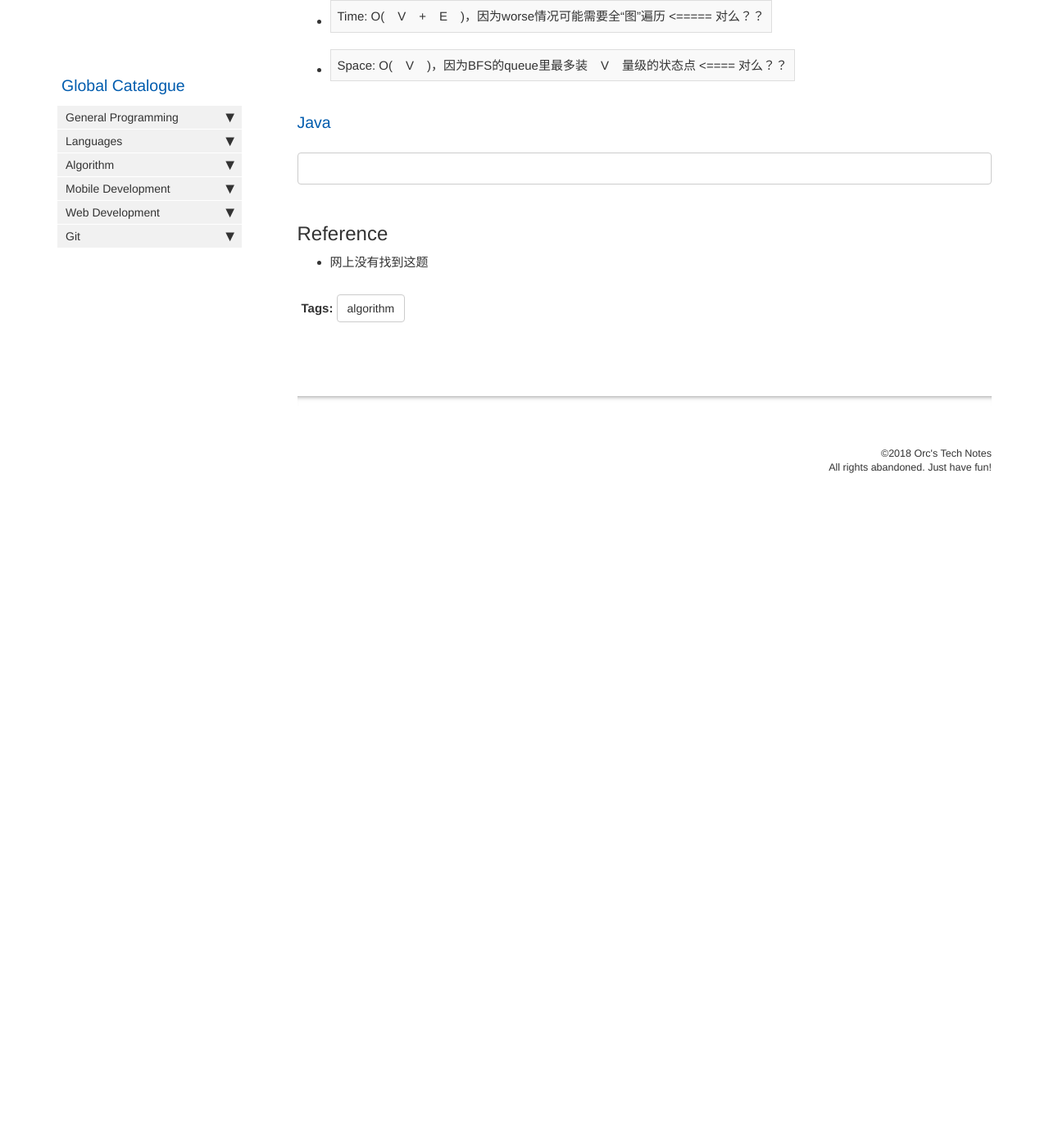
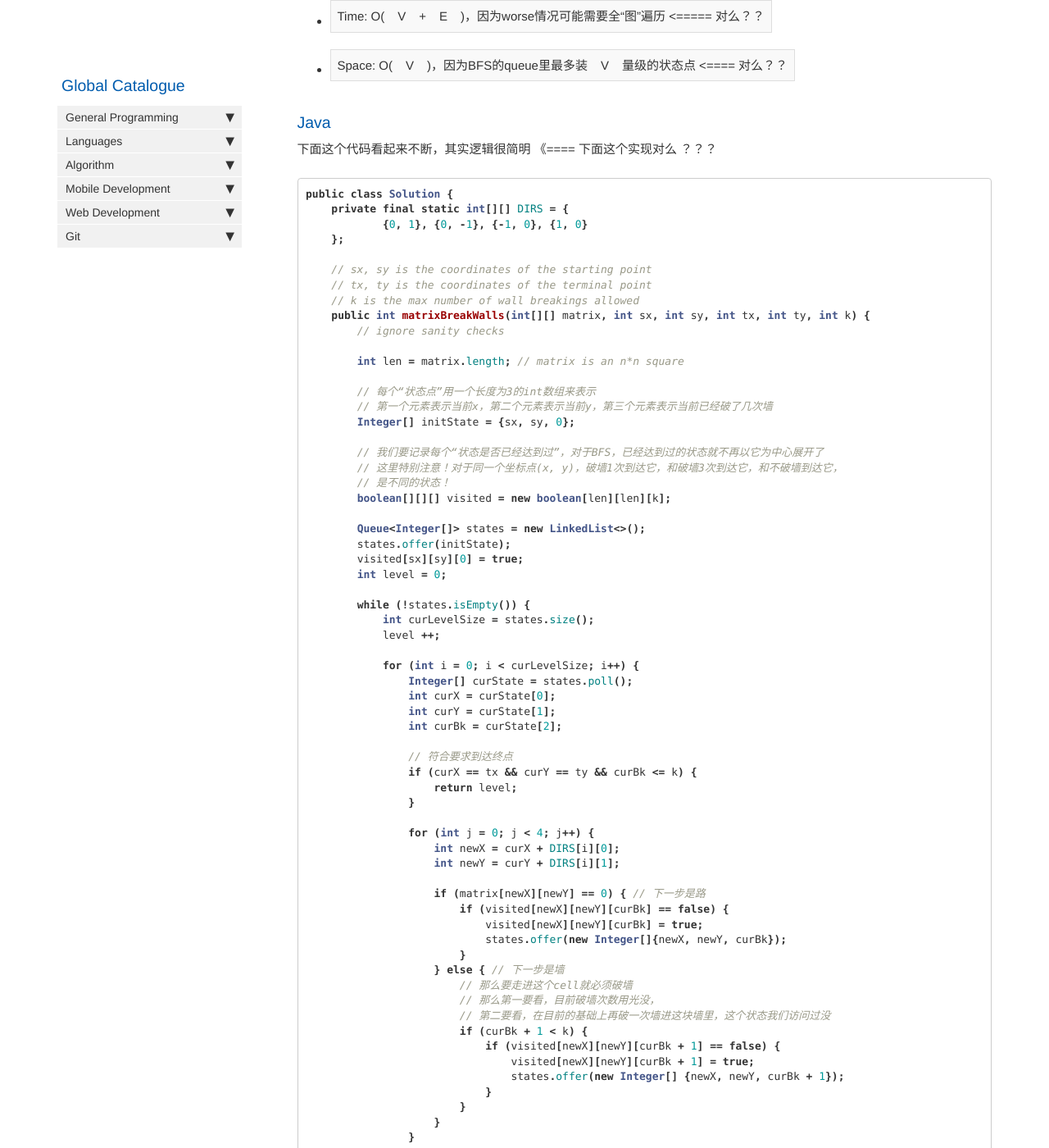
Before and after one commit to HungryOrc/hungryorc.github.io, a Jekyll site: the page built from pages/algorithm/algorithm_shortest_path_in_matrix_with_wall_breaking.md, in a window 1280 px wide and 1400 px high, scrolled down 871 px. Shown: the whole window at 82% size. Built offline with Jekyll 4.4.1, drawn with Linux system fonts in a browser that asks for light colours; nearby versions of some CDN libraries; comment, search, counter and statistics services are not loaded; before the commit the page ends 1501 px from its top, so only the background shows below that; some of the changed text lies outside the part shown.

Commit message:
Update algorithm_shortest_path_in_matrix_with_wall_breaking.md

````diff
--- a/pages/algorithm/algorithm_shortest_path_in_matrix_with_wall_breaking.md
+++ b/pages/algorithm/algorithm_shortest_path_in_matrix_with_wall_breaking.md
@@ -33,8 +33,78 @@ toc: false
 * Space: O(|V|)，因为BFS的queue里最多装|V|量级的状态点    <==== 对么？？
 
 ### Java
+下面这个代码看起来不断，其实逻辑很简明   《==== 下面这个实现对么 ？？？
 ```java
+public class Solution {
+    private final static int[][] DIRS = {
+            {0, 1}, {0, -1}, {-1, 0}, {1, 0}
+    };
 
+    // sx, sy is the coordinates of the starting point
+    // tx, ty is the coordinates of the terminal point
+    // k is the max number of wall breakings allowed
+    public int matrixBreakWalls(int[][] matrix, int sx, int sy, int tx, int ty, int k) {
+        // ignore sanity checks
+
+        int len = matrix.length; // matrix is an n*n square
+
+        // 每个“状态点”用一个长度为3的int数组来表示
+        // 第一个元素表示当前x，第二个元素表示当前y，第三个元素表示当前已经破了几次墙
+        Integer[] initState = {sx, sy, 0};
+
+        // 我们要记录每个“状态是否已经达到过”，对于BFS，已经达到过的状态就不再以它为中心展开了
+        // 这里特别注意！对于同一个坐标点(x, y)，破墙1次到达它，和破墙3次到达它，和不破墙到达它，
+        // 是不同的状态！
+        boolean[][][] visited = new boolean[len][len][k];
+
+        Queue<Integer[]> states = new LinkedList<>();
+        states.offer(initState);
+        visited[sx][sy][0] = true;
+        int level = 0;
+
+        while (!states.isEmpty()) {
+            int curLevelSize = states.size();
+            level ++;
+
+            for (int i = 0; i < curLevelSize; i++) {
+                Integer[] curState = states.poll();
+                int curX = curState[0];
+                int curY = curState[1];
+                int curBk = curState[2];
+
+                // 符合要求到达终点
+                if (curX == tx && curY == ty && curBk <= k) {
+                    return level;
+                }
+
+                for (int j = 0; j < 4; j++) {
+                    int newX = curX + DIRS[i][0];
+                    int newY = curY + DIRS[i][1];
+
+                    if (matrix[newX][newY] == 0) { // 下一步是路
+                        if (visited[newX][newY][curBk] == false) {
+                            visited[newX][newY][curBk] = true;
+                            states.offer(new Integer[]{newX, newY, curBk});
+                        }
+                    } else { // 下一步是墙
+                        // 那么要走进这个cell就必须破墙
+                        // 那么第一要看，目前破墙次数用光没，
+                        // 第二要看，在目前的基础上再破一次墙进这块墙里，这个状态我们访问过没
+                        if (curBk + 1 < k) {
+                            if (visited[newX][newY][curBk + 1] == false) {
+                                visited[newX][newY][curBk + 1] = true;
+                                states.offer(new Integer[] {newX, newY, curBk + 1});
+                            }
+                        }
+                    }
+                }
+            }
+        }
+
+        // 有可能我们最后耗尽了k也达不到终点，那么就返回正无穷（步数）
+        return Integer.MAX_VALUE;
+    }
+}
 ```
 
 ## Reference
````
